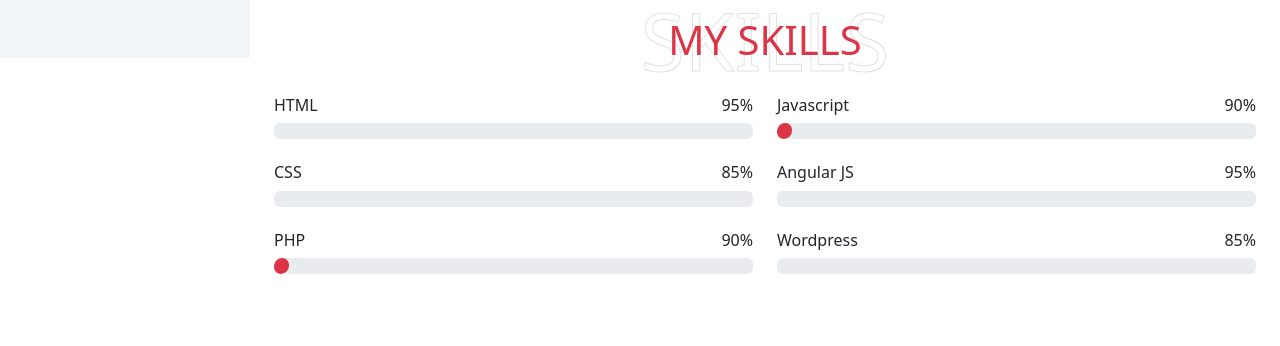
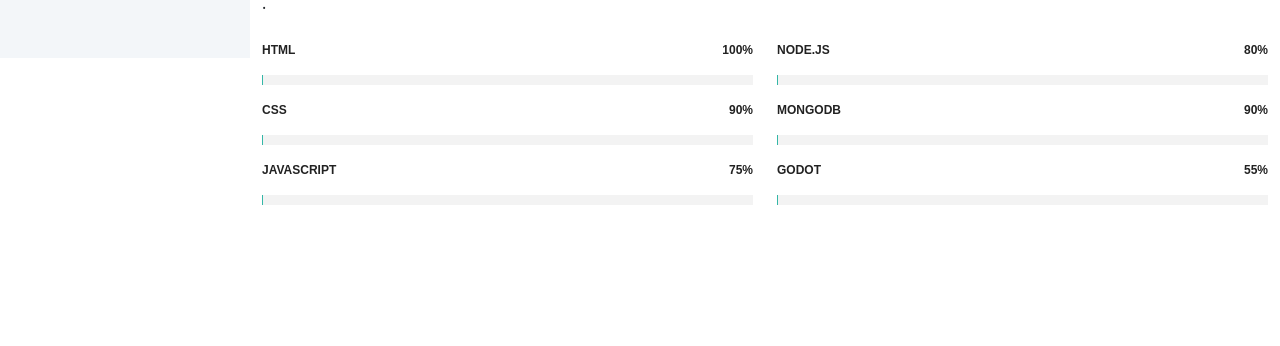
Before and after one commit to A-Alhemyari/A-Alhemyari.github.io, a plain HTML site: page about-me.html in a window 1280 px wide. Shown: the part 742-1088 px from the top of the page. After the commit the page ends 953 px from the top, so only its background shows below. Drawn offline with nearby package versions, Linux system fonts and the light colour scheme.

Commit message:
skills toevoegen

```diff
--- a/about-me.html
+++ b/about-me.html
@@ -132,78 +132,81 @@
 			</div>
 		</div>
 
-    <!-- Skill Start -->
-    <div class="container-fluid py-5" id="skill">
-        <div class="container">
-            <div class="position-relative d-flex align-items-center justify-content-center">
-                <h1 class="display-1 text-uppercase text-white" style="-webkit-text-stroke: 1px #dee2e6;">Skills</h1>
-                <h1 class="position-absolute text-uppercase text-danger">My Skills</h1>
+		<!-- ======= Skills Section ======= -->
+		<section id="skills" class="skills">
+			<div class="container" data-aos="fade-up">
+
+				<div class="section-title">
+					<h2>Skills</h2>
+					<p>.</p>
 				</div>
-            <div class="row align-items-center">
-                <div class="col-md-6">
-                    <div class="skill mb-4">
-                        <div class="d-flex justify-content-between">
-                            <h6 class="font-weight-bold">HTML</h6>
-                            <h6 class="font-weight-bold">95%</h6>
-                        </div>
+
+				<div class="row skills-content">
+
+					<div class="col-lg-6">
+
 						<div class="progress">
-                            <div class="progress-bar bg-primary" role="progressbar" aria-valuenow="95" aria-valuemin="0" aria-valuemax="100"></div>
+							<span class="skill">HTML <i class="val">100%</i></span>
+							<div class="progress-bar-wrap">
+								<div class="progress-bar" role="progressbar" aria-valuenow="100" aria-valuemin="0"
+									aria-valuemax="100"></div>
 							</div>
 						</div>
-                    <div class="skill mb-4">
-                        <div class="d-flex justify-content-between">
-                            <h6 class="font-weight-bold">CSS</h6>
-                            <h6 class="font-weight-bold">85%</h6>
-                        </div>
+
 						<div class="progress">
-                            <div class="progress-bar bg-warning" role="progressbar" aria-valuenow="85" aria-valuemin="0" aria-valuemax="100"></div>
+							<span class="skill">CSS <i class="val">90%</i></span>
+							<div class="progress-bar-wrap">
+								<div class="progress-bar" role="progressbar" aria-valuenow="90" aria-valuemin="0"
+									aria-valuemax="100"></div>
 							</div>
 						</div>
-                    <div class="skill mb-4">
-                        <div class="d-flex justify-content-between">
-                            <h6 class="font-weight-bold">PHP</h6>
-                            <h6 class="font-weight-bold">90%</h6>
-                        </div>
+
 						<div class="progress">
-                            <div class="progress-bar bg-danger" role="progressbar" aria-valuenow="90" aria-valuemin="0" aria-valuemax="100"></div>
+							<span class="skill">JavaScript <i class="val">75%</i></span>
+							<div class="progress-bar-wrap">
+								<div class="progress-bar" role="progressbar" aria-valuenow="75" aria-valuemin="0"
+									aria-valuemax="100"></div>
 							</div>
 						</div>
+
 					</div>
-                <div class="col-md-6">
-                    <div class="skill mb-4">
-                        <div class="d-flex justify-content-between">
-                            <h6 class="font-weight-bold">Javascript</h6>
-                            <h6 class="font-weight-bold">90%</h6>
-                        </div>
+
+					<div class="col-lg-6">
+
 						<div class="progress">
-                            <div class="progress-bar bg-danger" role="progressbar" aria-valuenow="90" aria-valuemin="0" aria-valuemax="100"></div>
+							<span class="skill">node.js <i class="val">80%</i></span>
+							<div class="progress-bar-wrap">
+								<div class="progress-bar" role="progressbar" aria-valuenow="80" aria-valuemin="0"
+									aria-valuemax="100"></div>
 							</div>
 						</div>
-                    <div class="skill mb-4">
-                        <div class="d-flex justify-content-between">
-                            <h6 class="font-weight-bold">Angular JS</h6>
-                            <h6 class="font-weight-bold">95%</h6>
-                        </div>
+
 						<div class="progress">
-                            <div class="progress-bar bg-dark" role="progressbar" aria-valuenow="95" aria-valuemin="0" aria-valuemax="100"></div>
+							<span class="skill">mongodb <i class="val">90%</i></span>
+							<div class="progress-bar-wrap">
+								<div class="progress-bar" role="progressbar" aria-valuenow="90" aria-valuemin="0"
+									aria-valuemax="100"></div>
 							</div>
 						</div>
-                    <div class="skill mb-4">
-                        <div class="d-flex justify-content-between">
-                            <h6 class="font-weight-bold">Wordpress</h6>
-                            <h6 class="font-weight-bold">85%</h6>
-                        </div>
+
 						<div class="progress">
-                            <div class="progress-bar bg-info" role="progressbar" aria-valuenow="85" aria-valuemin="0" aria-valuemax="100"></div>
+							<span class="skill">godot <i class="val">55%</i></span>
+							<div class="progress-bar-wrap">
+								<div class="progress-bar" role="progressbar" aria-valuenow="55" aria-valuemin="0"
+									aria-valuemax="100"></div>
 							</div>
 						</div>
-                </div>
-            </div>
-        </div>
-    </div>
-    <!-- Skill End -->
 
 					</div>
+
+				</div>
+
+			</div>
+		</section><!-- End Skills Section -->
+
+
+	</div>
+
 	<footer>
 	</footer>
 	<script src="/js/main.js"></script>
--- a/css/style.css
+++ b/css/style.css
@@ -180,3 +180,40 @@
 .bg-purple {
    background-color: #6f42c1;
 }
+
+
+/*--------------------------------------------------------------
+# Skills
+--------------------------------------------------------------*/
+.skills .progress {
+   height: 60px;
+   display: block;
+   background: none;
+   border-radius: 0;
+ }
+
+ .skills .progress .skill {
+   padding: 10px 0;
+   margin: 0 0 6px 0;
+   text-transform: uppercase;
+   display: block;
+   font-weight: 600;
+   font-family: "Poppins", sans-serif;
+   color: #222222;
+ }
+
+ .skills .progress .skill .val {
+   float: right;
+   font-style: normal;
+ }
+
+ .skills .progress-bar-wrap {
+   background: #f3f3f3;
+ }
+
+ .skills .progress-bar {
+   width: 1px;
+   height: 10px;
+   transition: 0.9s;
+   background-color: #34b7a7;
+ }
```
Also changed, not shown: contact.html (+1 -0 lines), css/contact.css (line endings or trailing spaces), img/software.jfif (added). Lines whose indentation alone changed are shown as unchanged.
